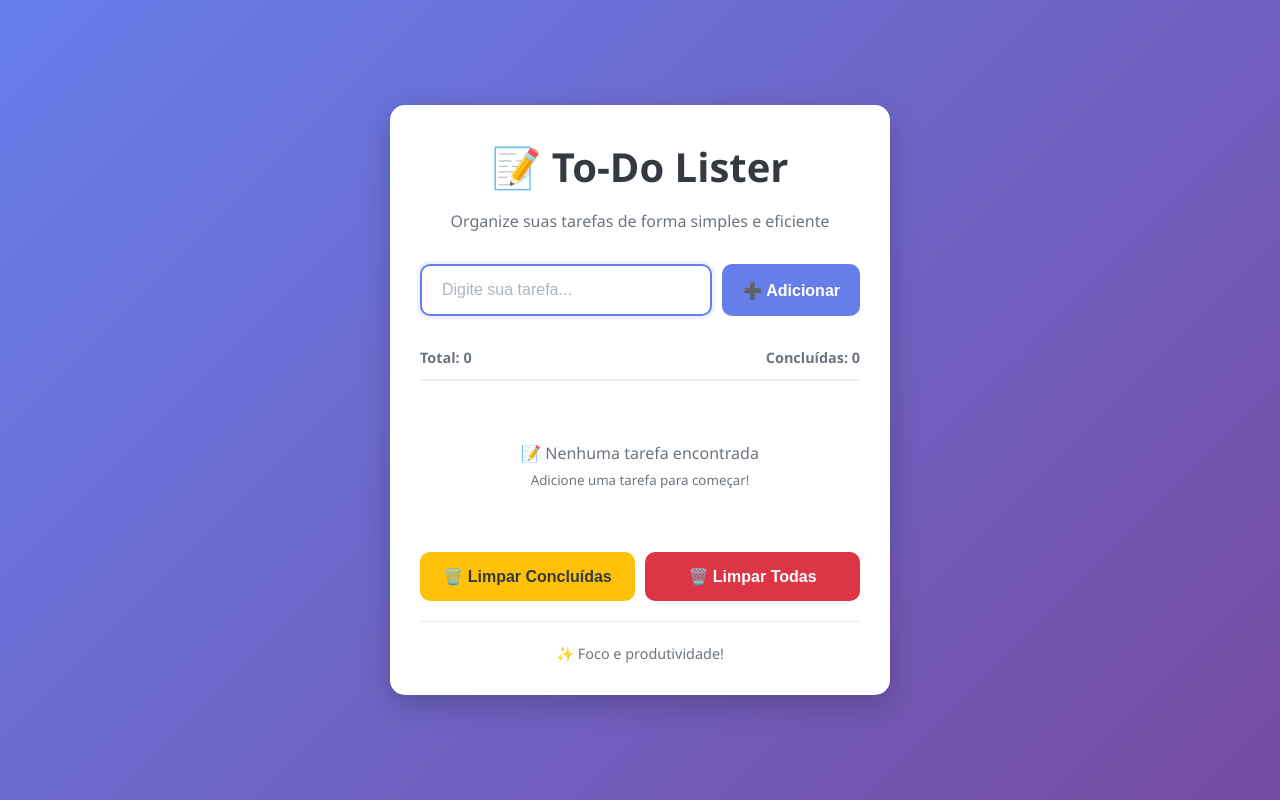
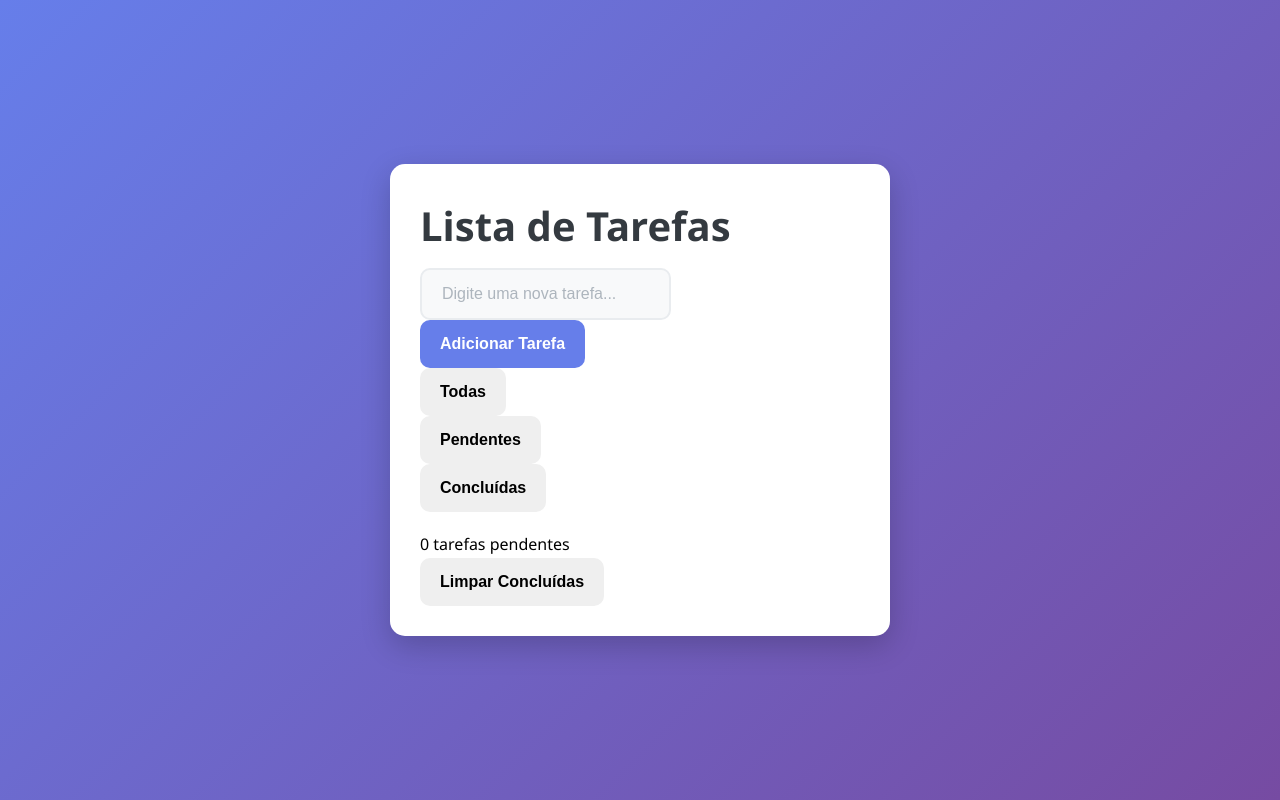
Before and after one commit to eubiancamenezes/To-Do-Lister, a plain HTML site: page index.html in a window 1280 px wide. Drawn offline with Linux system fonts and the light colour scheme.

Commit message:
Refactor HTML structure and update titles

```diff
--- a/index.html
+++ b/index.html
@@ -3,52 +3,30 @@
 <head>
     <meta charset="UTF-8">
     <meta name="viewport" content="width=device-width, initial-scale=1.0">
-    <title>To-Do Lister - Organize suas tarefas</title>
+    <title>To-Do Lister</title>
     <link rel="stylesheet" href="style.css">
 </head>
 <body>
     <div class="container">
-        <header>
-            <h1>📝 To-Do Lister</h1>
-            <p class="subtitle">Organize suas tarefas de forma simples e eficiente</p>
-        </header>
+        <h1>Lista de Tarefas</h1>
 
-        <main>
-            <div class="input-area">
-                <input
-                    type="text"
-                    id="taskInput"
-                    placeholder="Digite sua tarefa..."
-                    aria-label="Digite sua tarefa"
-                    maxlength="100"
-                >
-                <button id="addTaskBtn" aria-label="Adicionar tarefa">
-                    ➕ Adicionar
-                </button>
-            </div>
+        <div class="input-section">
+            <input type="text" id="taskInput" placeholder="Digite uma nova tarefa...">
+            <button id="addTaskBtn">Adicionar Tarefa</button>
+        </div>
 
-            <div class="stats">
-                <span id="totalTasks">Total: 0</span>
-                <span id="completedTasks">Concluídas: 0</span>
-            </div>
+        <div class="filters">
+            <button class="filter-btn active" data-filter="all">Todas</button>
+            <button class="filter-btn" data-filter="pending">Pendentes</button>
+            <button class="filter-btn" data-filter="completed">Concluídas</button>
+        </div>
 
-            <ul id="taskList" aria-label="Lista de tarefas">
-                <!-- Tarefas serão adicionadas aqui dinamicamente -->
-            </ul>
+        <ul id="taskList" class="task-list"></ul>
 
-            <div class="actions">
-                <button id="clearCompletedBtn">
-                    🗑️ Limpar Concluídas
-                </button>
-                <button id="clearAllBtn">
-                    🗑️ Limpar Todas
-                </button>
-            </div>
-        </main>
-
-        <footer>
-            <p>✨ Foco e produtividade!</p>
-        </footer>
+        <div class="task-info">
+            <span id="taskCount">0 tarefas pendentes</span>
+            <button id="clearCompleted">Limpar Concluídas</button>
+        </div>
     </div>
 
     <script src="script.js"></script>
```
